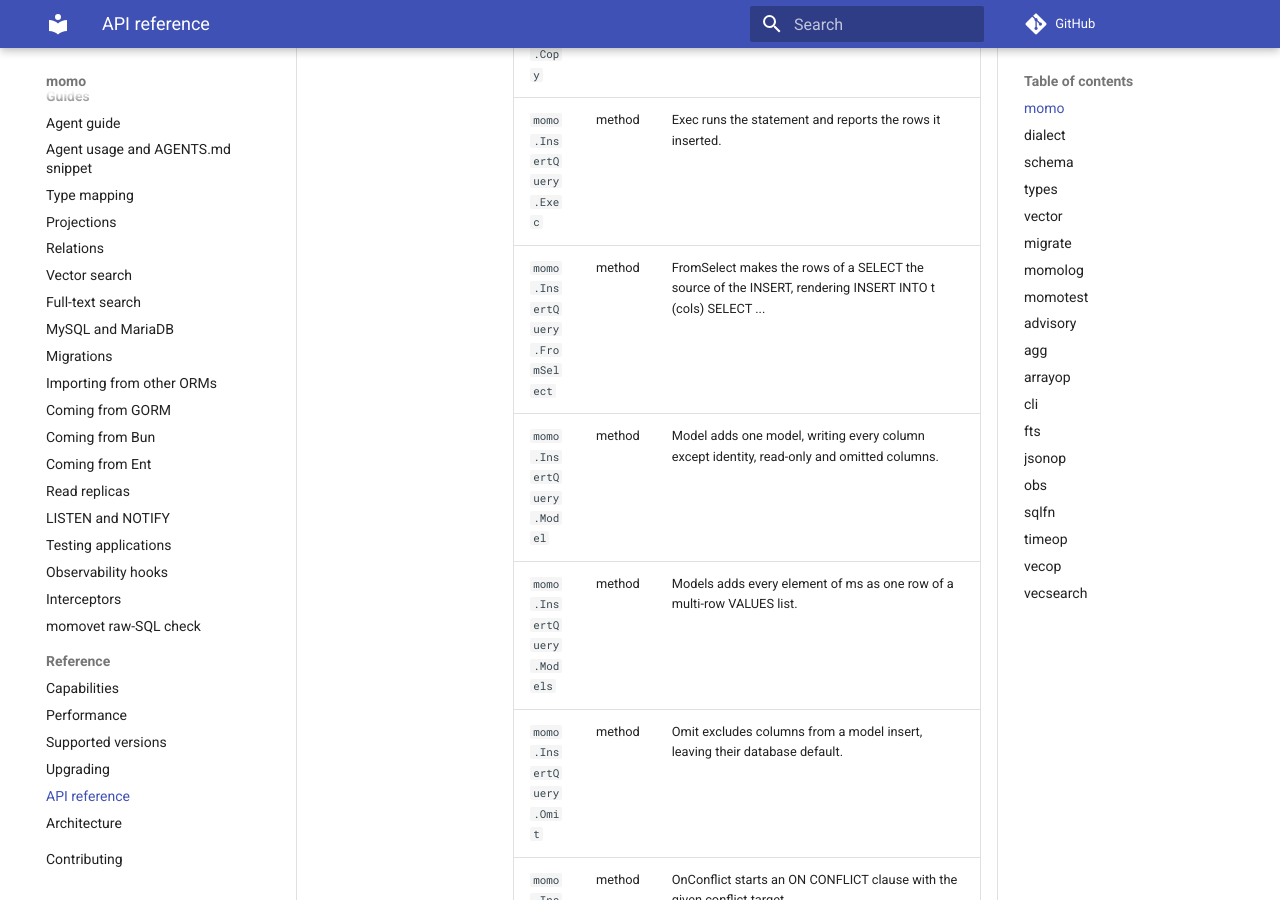
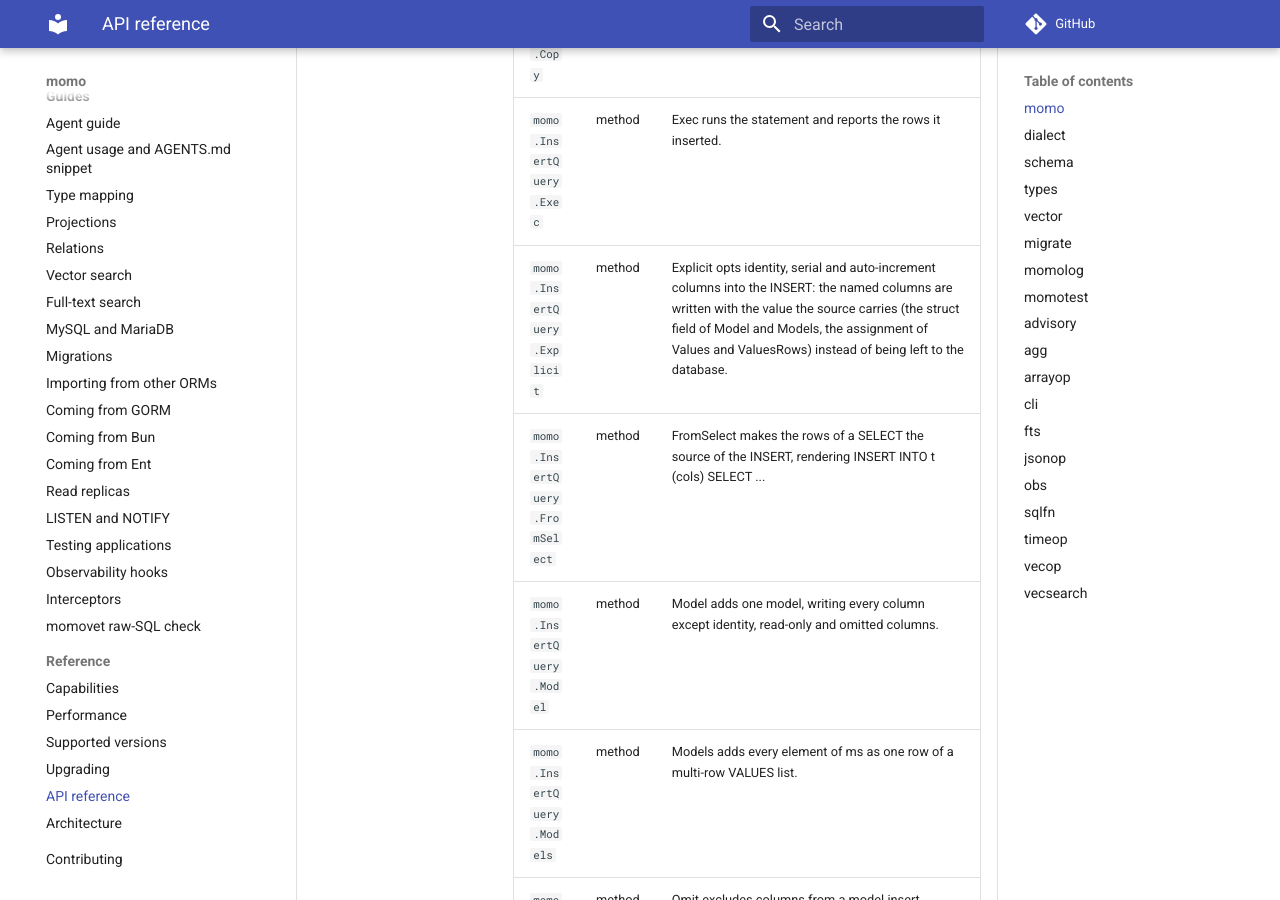
Before and after one commit to azrtydxb/momo, an MkDocs documentation site: the page built from docs/reference.md, in a window 1280 px wide and 900 px high, scrolled down 29912 px. Built offline with MkDocs 1.6.1 and Material for MkDocs 9.7.7, drawn with Linux system fonts in a browser that asks for light colours; comment, search, counter and statistics services are not loaded; the version menu is left out; some of the changed text lies outside the part shown.

Commit message:
docs: regenerate reference for InsertQuery.Explicit and AddDaysExpr

```diff
--- a/docs/reference.md
+++ b/docs/reference.md
@@ -272,6 +272,7 @@ Import path: `github.com/azrtydxb/momo`
 | `momo.InsertQuery.AppendSQL`           | method | AppendSQL renders the statement in parentheses as a WITH clause body, as SQL would, without running interceptors or the BeforeInsert hook.                                                                                                                                        |
 | `momo.InsertQuery.Copy`                | method | Copy streams ms through the driver's Copier (PostgreSQL COPY) and reports the rows written.                                                                                                                                                                                       |
 | `momo.InsertQuery.Exec`                | method | Exec runs the statement and reports the rows it inserted.                                                                                                                                                                                                                         |
+| `momo.InsertQuery.Explicit`            | method | Explicit opts identity, serial and auto-increment columns into the INSERT: the named columns are written with the value the source carries (the struct field of Model and Models, the assignment of Values and ValuesRows) instead of being left to the database.                 |
 | `momo.InsertQuery.FromSelect`          | method | FromSelect makes the rows of a SELECT the source of the INSERT, rendering INSERT INTO t (cols) SELECT ...                                                                                                                                                                         |
 | `momo.InsertQuery.Model`               | method | Model adds one model, writing every column except identity, read-only and omitted columns.                                                                                                                                                                                        |
 | `momo.InsertQuery.Models`              | method | Models adds every element of ms as one row of a multi-row VALUES list.                                                                                                                                                                                                            |
```
Also changed, not shown: other parts of docs/reference.md (+1 -1 lines).
